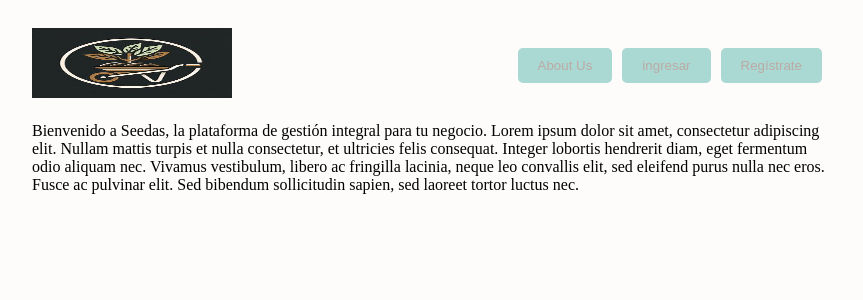
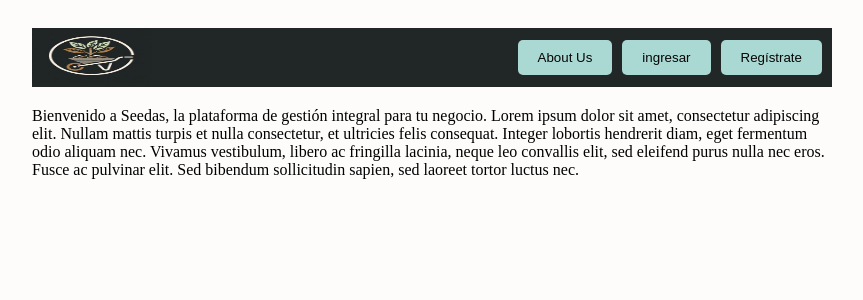
Before and after one commit to LauDussan/My-Seedas-App, a Next.js app: page / in a window 1280 px wide. Shown: the top 300 px of the page, without its empty margins (208-1071 px from the left). Built offline with nearby package versions, Linux system fonts and the light colour scheme.

Commit message:
color y logo

```diff
--- a/src/app/page.js
+++ b/src/app/page.js
@@ -10,8 +10,8 @@ export default function Home() {
           <Image
             src="/LOGO-SEEDAS.jpg"
             alt="Seedas Logo"
-            width={200}
-            height={70}
+            width={120}
+            height={55}
           />
         </div>
         <div className={styles.buttons}>
--- a/src/app/page.module.css
+++ b/src/app/page.module.css
@@ -9,6 +9,7 @@
   justify-content: space-between;
   align-items: center;
   margin-bottom: 20px;
+  background-color:#212626;
 }
 
 .logo {
@@ -22,7 +23,7 @@
 .button {
   margin-right: 10px;
   background-color: #aad8d3; /* Verde pastel */
-  color: #bcaaa4; /* Blanco café clarito */
+  color: #070606; /* Blanco café clarito */
   border: none;
   padding: 10px 20px;
   border-radius: 5px;
```
